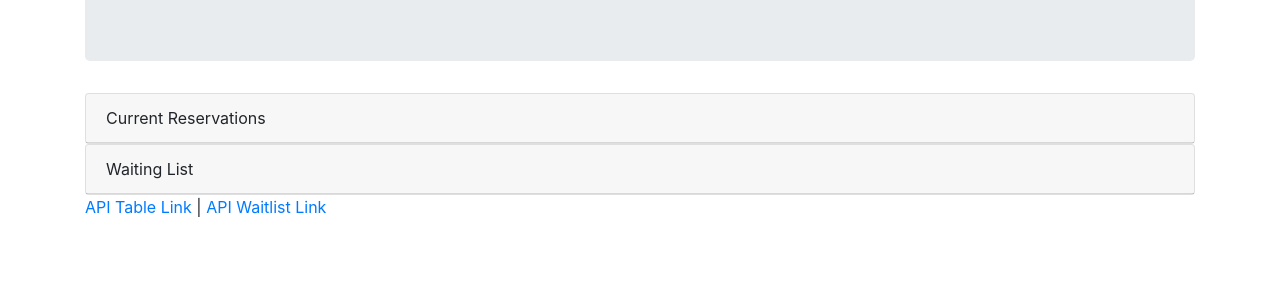
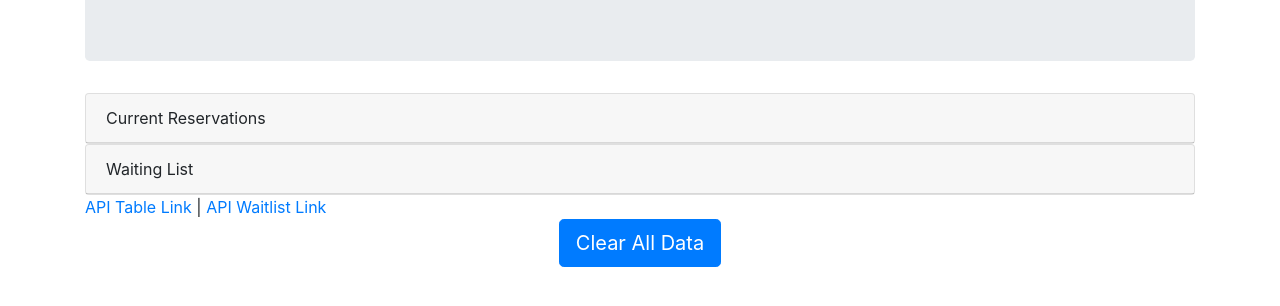
Before and after one commit to mmrydz/HotRestaurants, a website: page tables.html in a window 1280 px wide. Shown: the part 310-616 px from the top of the page. Drawn offline with nearby package versions, Linux system fonts and the light colour scheme.

Commit message:
Update tables.html
Added clear all button

```diff
--- a/tables.html
+++ b/tables.html
@@ -37,7 +37,12 @@
             </div>
         </div>
     </div>
-
+    <div class="text-center">
+        <a href="/api/clear">
+            <button class="btn btn-lg btn-primary">
+                <span class="fa fa-list-alt"></span> Clear All Data</button>
+        </a>
+    </div>
 
 </body>
 
```
